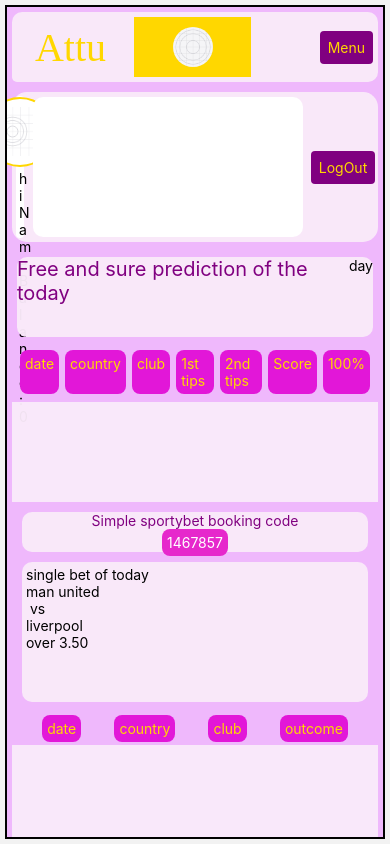
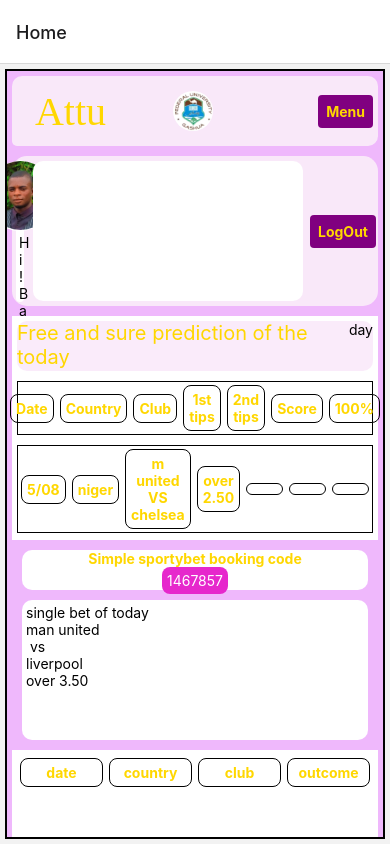
Before and after one commit to Attu100/Attu, a React Native app: screen /Home in a window 390 px wide. Built offline with nearby package versions, Linux system fonts and the light colour scheme.

Commit message:
rendering of flatlist was successfully archieved

```diff
--- a/Framework/Components/GlobalVariable.js
+++ b/Framework/Components/GlobalVariable.js
@@ -12,7 +12,7 @@
     lastName:"",
     email:"",
     phoneNumber:"",
-    balance:0,
+    balance:1000,
     gender:"",
     nationality:"",
     state:"",
--- a/Framework/Components/Them.js
+++ b/Framework/Components/Theme.js
@@ -1,9 +1,7 @@
-import { text } from "@fortawesome/fontawesome-svg-core";
-
 export const Them = {
     colors:{
         primary:"gold",
-        secondary:"purple",
+        secondary1:"purple",
         textColor:"white"
         }
     }
--- a/Framework/Navigation/StackNavigation.js
+++ b/Framework/Navigation/StackNavigation.js
@@ -13,14 +13,14 @@
 export function MyStack() {
   return (
     <Stack.Navigator initialRouteName=''>
-      <Stack.Screen name="Home" component={Home} options={{headerShown:false, cardStyle:{flex:1}}}  />
-      <Stack.Screen name="SignUpScreen" component={SignUpScreen} options={{headerShown:false, cardStyle:{flex:1}}}/>
-      <Stack.Screen name="EditeProfile" component={EditeProfile} options={{headerShown:false, cardStyle:{flex:1}}} />
-      <Stack.Screen name="Profile" component={Profile} options={{headerShown:false, cardStyle:{flex:1}}}/>
-      <Stack.Screen name="TipsStore" component={TipsStore} options={{headerShown:false, cardStyle:{flex:1}}}/>
-      <Stack.Screen name="Login" component={Login} options={{headerShown:false, cardStyle:{flex:1}}}/>
-      <Stack.Screen name="Leagues" component={Leagues} options={{headerShown:false, cardStyle:{flex:1}}}/>
-      <Stack.Screen name="RefundPolicy" component={RefundPolicy} options={{headerShown:false, cardStyle:{flex:1}}}/>
+      <Stack.Screen name="Home" component={Home} options={{headerShown:true, cardStyle:{flex:1}}}  />
+      <Stack.Screen name="SignUpScreen" component={SignUpScreen} options={{headerShown:true, cardStyle:{flex:1}}}/>
+      <Stack.Screen name="EditeProfile" component={EditeProfile} options={{headerShown:true, cardStyle:{flex:1}}} />
+      <Stack.Screen name="Profile" component={Profile} options={{headerShown:true, cardStyle:{flex:1}}}/>
+      <Stack.Screen name="TipsStore" component={TipsStore} options={{headerShown:true, cardStyle:{flex:1}}}/>
+      <Stack.Screen name="Login" component={Login} options={{headerShown:true, cardStyle:{flex:1}}}/>
+      <Stack.Screen name="Leagues" component={Leagues} options={{headerShown:true, cardStyle:{flex:1}}}/>
+      <Stack.Screen name="RefundPolicy" component={RefundPolicy} options={{headerShown:true, cardStyle:{flex:1}}}/>
     </Stack.Navigator>
   );
 }
--- a/Framework/Screens/Home.js
+++ b/Framework/Screens/Home.js
@@ -1,32 +1,57 @@
 import { FlatList, Image, ScrollView, StatusBar, StyleSheet, Text, TouchableOpacity, View } from "react-native";
-import { Them } from "../Components/Them";
+import { Them } from "../Components/Theme";
+import { useContext } from "react";
+import { AppContext } from "../Components/GlobalVariable";
+
+const DATA = [{
+    date:"5/08",
+    country:"niger",
+    club: "m united VS chelsea",
+    tips1:"over 2.50",
+    tips2:"",
+    score:"",
+    percent:""
+
+},
+{
+    date:"5/08/2024",
+    country:"niger",
+    club: "manchester VS chelsea",
+    tips1:"over 2.50",
+    tips2:"",
+    score:"",
+    percent:""
+
+}]
+
 export function Home({navigation}){
+    const {userInformation}=useContext(AppContext)
     return (
         <ScrollView style={styles.container}>
             <View style={styles.header}>
                 <View style={styles.companyName}>Attu</View>
                 <View style={styles.companyLogo}>
-                    <Image source={require("../../assets/icon.png")} style={{width:40,height:40,borderRadius:20,}}/>
+                    <Image source={require("../../assets/Screenshot_20230912-222618.jpg")} style={{width:40,height:40,borderRadius:20,}}/>
                 </View>
                 <View style={styles.menuButton}>
-                    <TouchableOpacity onPress={()=>navigation.navigate("SignUpScreen")} style={{backgroundColor:"purple",padding:8,borderRadius:4}}><Text style={{color:"gold"}}>Menu</Text></TouchableOpacity>
+                    <TouchableOpacity onPress={()=>navigation.navigate("SignUpScreen")} style={{backgroundColor:Them.colors.secondary1,padding:8,borderRadius:4}}><Text style={{color:Them.colors.primary,fontWeight:"700"}}>Menu</Text></TouchableOpacity>
                 </View>
             </View>
             <View style={styles.intro}>
                 <View style={{flex:1, borderRadius:10,margin:4,backgroundColor:"white"}}>
                     <View style={{justifyContent:"center",borderRadius:8,margin:0.5,alignItems:"center"}}>
                         <View style={styles.imageContainer}>
-                        <Image source={require("../../assets/adaptive-icon.png")} style={{width:49,height:49}}/>
+                        <Image source={require("../../assets/profile.jpg")} style={{width:69,height:69,borderRadius:35}}/>
                         </View>
                     </View>
 
 
                 <View style={styles.balanceField} >
                     <View>
-                    <Text>hi Name</Text>
+                    <Text>Hi! {userInformation.firstName}</Text>
                     </View>
                     <View>
-                    <Text>Balance:0</Text>
+                    <Text>Balance : {userInformation.balance}</Text>
                     </View>
                 </View>
                 </View>
@@ -36,39 +61,57 @@
 
                 </View>
                 <View style={styles.logOutField}>
-                    <TouchableOpacity onPress={()=>navigation.navigate("Login")} style={{backgroundColor:"purple",padding:8,borderRadius:4}}>
-                        <Text style={{color:"gold"}}>LogOut</Text>
+                    <TouchableOpacity onPress={()=>navigation.navigate("Login")} style={{backgroundColor:Them.colors.secondary1,padding:8,borderRadius:4}}>
+                        <Text style={{color:Them.colors.primary,fontWeight:"700"}}>LogOut</Text>
                     </TouchableOpacity>
                 </View>
             </View>
             <View style={styles.prediction}>
+
+                <View>
+
+                    <View style={{backgroundColor:Them.colors.textColor}}>
                     <View style={styles.overView}>
-                    <Text style={{fontSize:20, color:"purple"}}>
+                    <Text style={{fontSize:20, color:Them.colors.primary}}>
                         Free and sure prediction of the today
                     </Text>
                     <Text >day</Text>
                 </View>
-                <View>
+
                         <View style={styles.predictionDetail}>
-                        <Text style={styles.freePrediction}>date</Text>
-                        <Text style={styles.freePrediction}>country</Text>
-                        <Text style={styles.freePrediction}>club</Text>
+                            <Text style={styles.freePrediction}>Date</Text>
+                            <Text style={styles.freePrediction}>Country</Text>
+                            <Text style={[styles.freePrediction,{flex:2}]}>Club</Text>
                             <Text style={styles.freePrediction}>1st tips</Text>
                             <Text style={styles.freePrediction}>2nd tips</Text>
                             <Text style={styles.freePrediction}>Score</Text>
                             <Text style={styles.freePrediction}>100%</Text>
                         </View>
-                     <ScrollView style={{backgroundColor:"#faebfaf5", height:100}}>
-                             {/* <FlatList
-                                data={Array}
-                                renderItem={({value})=> <Text>{value.club}</Text>}
-                            />  */}
+                        <ScrollView style={{backgroundColor:Them.colors.textColor, height:100,borderRadius:10}}>
+                            <FlatList
+                                data={DATA}
+                                renderItem={({item})=>{
+                                return(
+                                    <View style={styles.predictionDetail}>
+                                        <Text style={styles.freePrediction}>{item.date}</Text>
+                                        <Text style={styles.freePrediction}>{item.country}</Text>
+                                        <Text style={[styles.freePrediction,{flex:2}]}>{item.club}</Text>
+                                        <Text style={styles.freePrediction}>{item.tips1}</Text>
+                                        <Text style={styles.freePrediction}>{item.tips2}</Text>
+                                        <Text style={styles.freePrediction}>{item.score}</Text>
+                                        <Text style={styles.freePrediction}>{item.percent}</Text>
+                                    </View>
+                                )
+                                    }}
+                            />
                         </ScrollView>
+                    </View>
+
 
 
                      <View style={styles.simpleBookingCode}>
-                        <View  style={{backgroundColor:"#faebfaf5",height:40, margin:5,borderRadius:10, alignItems:"center"}}>
-                        <Text style={{color:"purple"}}>Simple sportybet booking code</Text>
+                        <View  style={{backgroundColor:Them.colors.textColor,height:40, margin:5,borderRadius:10, alignItems:"center"}}>
+                        <Text style={{color:Them.colors.primary,fontWeight:"700"}}>Simple sportybet booking code</Text>
                         <Text style={styles.sportybetCode}>1467857</Text>
                         </View>
                        <View style={styles.singleBet}>
@@ -79,36 +122,40 @@
                             <Text>over 3.50</Text>
                         </View>
                      </View>
+                     <View style={{backgroundColor:Them.colors.textColor}}>
                      <View style={styles.recentWinings}>
                         <Text style={styles.freePrediction}>date</Text>
                         <Text style={styles.freePrediction}>country</Text>
                         <Text style={styles.freePrediction}>club</Text>
                         <Text style={styles.freePrediction}>outcome</Text>
                      </View>
-                     <ScrollView style={{backgroundColor:"#faebfaf5", height:100}}>
+                     <ScrollView style={{backgroundColor:Them.colors.textColor, height:100,borderRadius:10}}>
                              {/* <FlatList
                                 data={Array}
                                 renderItem={({value})=> <Text>{value.club}</Text>}
+
                             />  */}
                      </ScrollView>
+                     </View>
+
                 </View>
             </View>
 
             <View style={styles.moreDetailField}>
 
-                    <TouchableOpacity style={styles.moreDetailContainer}><Text style={{textAlign:"center"}}>About Us</Text></TouchableOpacity>
-                    <TouchableOpacity style={styles.moreDetailContainer}><Text style={{textAlign:"center"}}>Help</Text></TouchableOpacity>
-                    <TouchableOpacity style={styles.moreDetailContainer}><Text style={{textAlign:"center"}}>FAQ</Text></TouchableOpacity>
-                    <TouchableOpacity style={styles.moreDetailContainer}><Text style={{textAlign:"center"}}>Tip Store</Text></TouchableOpacity>
-                    <TouchableOpacity style={styles.moreDetailContainer}><Text style={{textAlign:"center"}}>leagues</Text></TouchableOpacity>
-                    <TouchableOpacity style={styles.moreDetailContainer}><Text style={{textAlign:"center"}}>Our plans </Text></TouchableOpacity>
-                    <TouchableOpacity style={styles.moreDetailContainer}><Text style={{textAlign:"center"}}>experts Acca</Text></TouchableOpacity>
-                    <TouchableOpacity style={styles.moreDetailContainer}><Text style={{textAlign:"center"}}>sport news</Text></TouchableOpacity>
-                    <TouchableOpacity style={styles.moreDetailContainer}><Text style={{textAlign:"center"}}>disclaimer </Text></TouchableOpacity>
-                    <TouchableOpacity style={styles.moreDetailContainer}><Text style={{textAlign:"center"}}>refund policy</Text></TouchableOpacity>
-                    <TouchableOpacity style={styles.moreDetailContainer}><Text style={{textAlign:"center"}}>channel</Text></TouchableOpacity>
-                    <TouchableOpacity style={styles.moreDetailContainer}><Text style={{textAlign:"center"}}>terms & condition</Text></TouchableOpacity>
-                    <TouchableOpacity style={styles.moreDetailContainer}><Text style={{textAlign:"center"}}>payment method</Text></TouchableOpacity>
+                    <TouchableOpacity  style={styles.moreDetailContainer}><Text style={{textAlign:"center",color:Them.colors.primary}}>About Us</Text></TouchableOpacity>
+                    <TouchableOpacity style={styles.moreDetailContainer}><Text style={{textAlign:"center",color:Them.colors.primary}}>Help</Text></TouchableOpacity>
+                    <TouchableOpacity style={styles.moreDetailContainer}><Text style={{textAlign:"center",color:Them.colors.primary}}>FAQ</Text></TouchableOpacity>
+                    <TouchableOpacity style={styles.moreDetailContainer}><Text style={{textAlign:"center",color:Them.colors.primary}}>Tip Store</Text></TouchableOpacity>
+                    <TouchableOpacity style={styles.moreDetailContainer}><Text style={{textAlign:"center",color:Them.colors.primary}}>leagues</Text></TouchableOpacity>
+                    <TouchableOpacity style={styles.moreDetailContainer}><Text style={{textAlign:"center",color:Them.colors.primary}}>Our plans </Text></TouchableOpacity>
+                    <TouchableOpacity style={styles.moreDetailContainer}><Text style={{textAlign:"center",color:Them.colors.primary}}>experts Acca</Text></TouchableOpacity>
+                    <TouchableOpacity style={styles.moreDetailContainer}><Text style={{textAlign:"center",color:Them.colors.primary}}>sport news</Text></TouchableOpacity>
+                    <TouchableOpacity style={styles.moreDetailContainer}><Text style={{textAlign:"center",color:Them.colors.primary}}>disclaimer </Text></TouchableOpacity>
+                    <TouchableOpacity style={styles.moreDetailContainer}><Text style={{textAlign:"center",color:Them.colors.primary}}>refund policy</Text></TouchableOpacity>
+                    <TouchableOpacity style={styles.moreDetailContainer}><Text style={{textAlign:"center",color:Them.colors.primary}}>channel</Text></TouchableOpacity>
+                    <TouchableOpacity style={styles.moreDetailContainer}><Text style={{textAlign:"center",color:Them.colors.primary}}>terms & condition</Text></TouchableOpacity>
+                    <TouchableOpacity style={styles.moreDetailContainer}><Text style={{textAlign:"center",color:Them.colors.primary}}>payment method</Text></TouchableOpacity>
             </View>
         </ScrollView>
 )
@@ -144,7 +191,6 @@
                 margin:5,
                 justifyContent:"center",
                 alignItems:"center",
-                backgroundColor:"gold"
             },
             menuButton:{
                 flex:1,
@@ -157,12 +203,10 @@
         width:70,
         height:70,
         borderRadius:35,
-        borderColor:"gold",
         backgroundColor:"white",
         justifyContent:"center",
-        alignContent:"center",
+        alignItems:"center",
         padding:1,
-        borderWidth:2
   },   intro:{
     height:150,
     borderRadius:15,
@@ -193,7 +237,7 @@
    },
     overView:{
         backgroundColor:"#faebfaf5",
-        height:80,
+        height:50,
         margin:5,
         borderRadius:10,
         flexDirection:"row",
@@ -201,17 +245,29 @@
     },
  predictionDetail:{
         flexDirection:"row",
+        justifyContent:"center",
+        alignItems:"center",
+        margin:5,
+        borderWidth:1,
+        backgroundColor:Them.colors.textColor
+    },
+FlatListStyle:{
+        flexDirection:"row",
         justifyContent:"space-evenly",
-        borderRadius:10,
         margin:5,
-        backgroundColor:Them.colors.button
+        backgroundColor:Them.colors.textColor
     },
     freePrediction:{
+        justifyContent:"center",
+        textAlign:"center",
         borderRadius:8,
         padding:5,
         margin:3,
-        backgroundColor:"#e217d8",
-        color:"gold"
+        fontWeight:"700",
+        color:"gold",
+        flex:1,
+        borderWidth:1
+
     },
     simpleBookingCode:{
         height:200,
@@ -229,12 +285,15 @@
         padding:4,
         flex:1,
         margin:5,
-        backgroundColor:"#faebfaf5",
+        backgroundColor:Them.colors.textColor,
         borderRadius:10
     },
     recentWinings:{
         flexDirection:"row",
-        justifyContent:"space-evenly"
+        justifyContent:"space-evenly",
+        borderRadius:10,
+        margin:5,
+        backgroundColor:Them.colors.textColor
     },
     moreDetailField:{
         padding:1,
@@ -246,7 +305,7 @@
         width:100,
         margin:2,
         borderRadius:10,
-        backgroundColor:"gold",
+        backgroundColor:Them.colors.secondary1,
         alignItems:"center",
         justifyContent:"center",
         color:"white",
--- a/Framework/Screens/SignUp.js
+++ b/Framework/Screens/SignUp.js
@@ -3,6 +3,7 @@
 import {FontAwesomeIcon} from "@fortawesome/react-native-fontawesome";
 import {faUserCircle} from "@fortawesome/free-solid-svg-icons"
 import { AppContext } from "../Components/GlobalVariable";
+import { Them } from "../Components/Theme";
 
 export function SignUpScreen({navigation}){
     const {userInformation,setUserInformation}=useContext(AppContext)
@@ -16,56 +17,56 @@
             <View style={[styles.inputContainer,]}>
                 <Text>{userInformation.firstName}</Text>
                 <TextInput
-                    placeholder="First name"
+                    placeholder="First name :"
                     style={styles.inputField}
                     onChangeText={(value)=>setUserInformation({firstName:value})}
                 />
                 <TextInput
-                    placeholder="Other name"
+                    placeholder="Other name :"
                     style={styles.inputField}
 
                 />
                 <TextInput
-                    placeholder="Email"
+                    placeholder="Email :"
                     style={styles.inputField}
 
                 />
                 <TextInput
-                    placeholder="Phone number"
+                    placeholder="Phone number :"
                     style={styles.inputField}
 
                 />
                 <TextInput
-                    placeholder="Gender"
+                    placeholder="Gender :"
                     style={styles.inputField}
 
                 />
                 <TextInput
-                    placeholder="Date of birth"
+                    placeholder="Date of birth :"
                     style={styles.inputField}
                 />
                 <TextInput
-                    placeholder="Nationality"
+                    placeholder="Nationality :"
                     style={styles.inputField}
 
                 />
                 <TextInput
-                    placeholder="State"
+                    placeholder="State :"
                     style={styles.inputField}
 
                 />
                 <TextInput
-                    placeholder="LGA"
+                    placeholder="LGA :"
                     style={styles.inputField}
 
                 />
                 <TextInput
-                    placeholder="Password"
+                    placeholder="Password :"
                     style={styles.inputField}
 
                 />
                 <TextInput
-                    placeholder="Confirm Password"
+                    placeholder="Confirm Password :"
                     style={styles.inputField}
 
                 />
@@ -73,11 +74,11 @@
                     style={styles.button}
                 //    onPress={()=>navigation.navigate("Login")}
                 >
-                    <Text>Login</Text>
+                    <Text style={{color:Them.colors.secondary1,fontWeight:"700"}}>Submit</Text>
                 </TouchableOpacity>
 
                 <Text>Already have account
-                    <TouchableOpacity onPress={()=>navigation.navigate("Login")} style={{padding:4}}> <Text style={{padding:4,backgroundColor:"gold",fontWeight:"700"}}> Login</Text>
+                    <TouchableOpacity onPress={()=>navigation.navigate("Login")} style={styles.button}> <Text style={{padding:4,backgroundColor:"gold",fontWeight:"700",color:Them.colors.secondary1,}}> Login</Text>
                 </TouchableOpacity></Text>
             </View>
 
@@ -118,7 +119,7 @@
         inputField:{
             width:"70%",
             borderRadius:10,
-            backgroundColor:"purple",
+            backgroundColor:Them.colors.secondary1,
             color:"gold",
             padding:5,
             margin:5
```
Also changed, not shown: assets/profile.jpg (added). Lines whose indentation alone changed are shown as unchanged.
